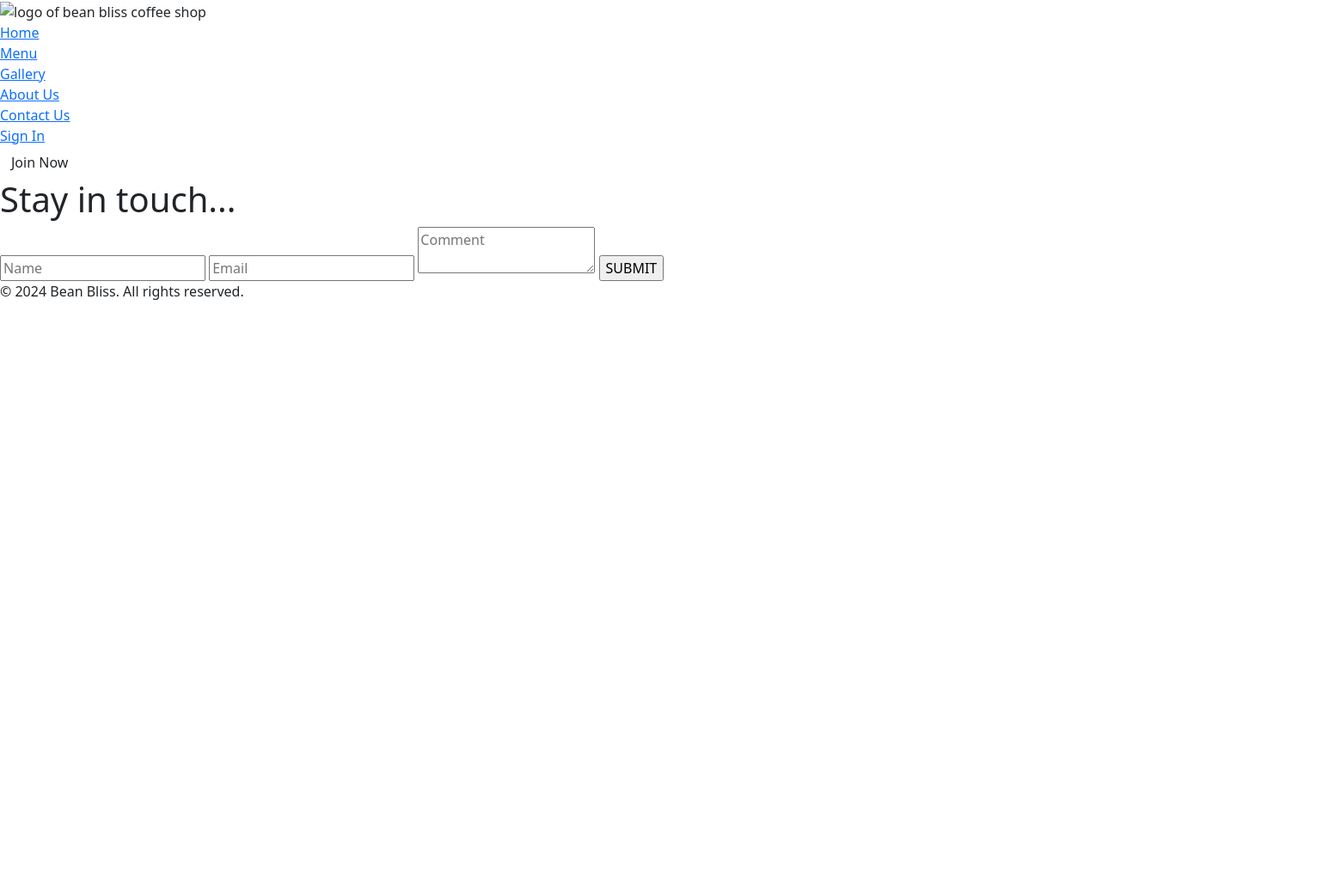
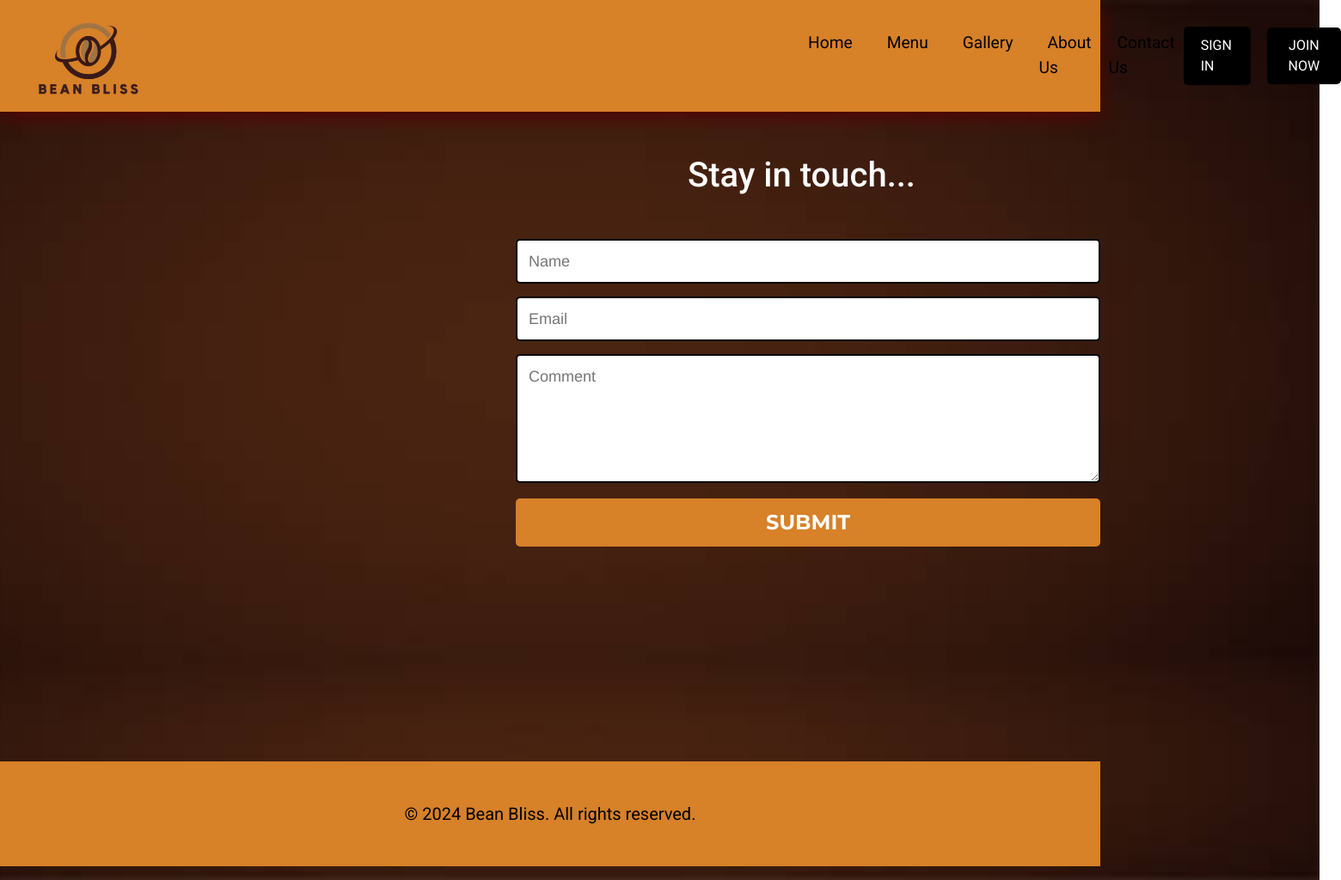
Before and after one commit to Zillehuma3212/final-project, a plain HTML site: page pages/contact-us/contact-us.html in a window 1280 px wide. Shown: the whole page at 86% size, 1560 px wide, since content can reach past the window. Before the commit the page ends 800 px from the top, so only its background shows below. Drawn offline with nearby package versions, Linux system fonts and the light colour scheme; the site is published under a folder, as on GitHub Pages, so addresses that start at the root find nothing; a web font is replaced by a local one.

Commit message:
final commit

```diff
--- a/pages/contact-us/contact-us.css
+++ b/pages/contact-us/contact-us.css
@@ -9,7 +9,7 @@
 }
 
 body {
-    background-image: url(/images/back.jpg);
+    background-image: url(../../images/back.jpg);
     background-repeat: no-repeat;
     background-size: cover;
     background-position: center;
--- a/pages/contact-us/contact-us.html
+++ b/pages/contact-us/contact-us.html
@@ -3,12 +3,12 @@
 <head>
     <meta charset="UTF-8">
     <meta name="viewport" content="width=device-width, initial-scale=1.0">
-    <link rel="stylesheet" href="/pages/contact-us/contact-us.css">
+    <link rel="stylesheet" href="../../pages/contact-us/contact-us.css">
     <link rel="stylesheet" href="https://cdnjs.cloudflare.com/ajax/libs/font-awesome/6.5.1/css/all.min.css">
     <link rel="stylesheet" href="https://unpkg.com/aos@next/dist/aos.css" />
     <link href="https://cdn.jsdelivr.net/npm/bootstrap@5.3.3/dist/css/bootstrap.min.css" rel="stylesheet" integrity="sha384-QWTKZyjpPEjISv5WaRU9OFeRpok6YctnYmDr5pNlyT2bRjXh0JMhjY6hW+ALEwIH" crossorigin="anonymous">
     <link href="https://cdnjs.cloudflare.com/ajax/libs/font-awesome/6.0.0-beta3/css/all.min.css" rel="stylesheet">
-    <link rel="shortcut icon" href="/images/logo.png" type="image/x-icon">
+    <link rel="shortcut icon" href="../../images/logo.png" type="image/x-icon">
     <title>Contact Us</title>
 </head>
 <body>
@@ -18,7 +18,7 @@
 
         <div class="logo">
             <div>
-                <img class="logo-img" src="/images/logo.png" alt="logo of bean bliss coffee shop">
+                <img class="logo-img" src="../../images/logo.png" alt="logo of bean bliss coffee shop">
         </div>
         </div>
 
@@ -26,18 +26,18 @@
             <div class="nav-container">
 
                 <div class="links">
-                    <div class="link menu-link" data-aos="fade-up" data-aos-duration="1200"><a href="/pages/main-page/index.html">Home</a></div>
-                    <div class="link menu-link" data-aos="fade-up" data-aos-duration="1200"><a href="/pages/menu/menu.html">Menu</a></div>
-                    <div class="link menu-link" data-aos="fade-up" data-aos-duration="1200" data-aos-delay="100"><a href="/pages/index.html">Gallery</a></div>
-                    <div class="link menu-link" data-aos="fade-up" data-aos-duration="1200" data-aos-delay="200"> <a href="/pages/about-us/about-us.html">About Us</a></div>
-                    <div class="link menu-link" data-aos="fade-up" data-aos-duration="1200" data-aos-delay="200"><a href="/pages/contact-us/contact-us.html">Contact Us</a></div>
+                    <div class="link menu-link" data-aos="fade-up" data-aos-duration="1200"><a href="../../pages/main-page/index.html">Home</a></div>
+                    <div class="link menu-link" data-aos="fade-up" data-aos-duration="1200"><a href="../../pages/menu/menu.html">Menu</a></div>
+                    <div class="link menu-link" data-aos="fade-up" data-aos-duration="1200" data-aos-delay="100"><a href="../../pages/index.html">Gallery</a></div>
+                    <div class="link menu-link" data-aos="fade-up" data-aos-duration="1200" data-aos-delay="200"> <a href="../../pages/about-us/about-us.html">About Us</a></div>
+                    <div class="link menu-link" data-aos="fade-up" data-aos-duration="1200" data-aos-delay="200"><a href="../../pages/contact-us/contact-us.html">Contact Us</a></div>
                 </div>
                 <div class="header-buttons">
                     <div class="btn-links link" data-aos="fade-up" data-aos-duration="1200" data-aos-delay="200">
-                      <a class="btn-specail" href="/pages/sign-in/sign-in.html">Sign In</a>
+                      <a class="btn-specail" href="../../pages/sign-in/sign-in.html">Sign In</a>
                     </div>
                     <div class="btn-links link" data-aos="fade-up" data-aos-duration="1200" data-aos-delay="200">
-                      <a class="btn" href="/pages/join-now/join-now.html">Join Now</a>
+                      <a class="btn" href="../../pages/join-now/join-now.html">Join Now</a>
                     </div>
 
                   </div>
--- a/pages/join-now/join-now.css
+++ b/pages/join-now/join-now.css
@@ -11,7 +11,7 @@ body{
     max-width: 1400;
     overflow-x:hidden ;
     font-family: system-ui, -apple-system, BlinkMacSystemFont, 'Segoe UI', Roboto, Oxygen, Ubuntu, Cantarell, 'Open Sans', 'Helvetica Neue', sans-serif;
-    background-image: url(/images/back.jpg);
+    background-image: url(../../images/back.jpg);
     background-repeat: no-repeat;
     background-size: cover;
     background-position: center;
--- a/pages/main-page/index.css
+++ b/pages/main-page/index.css
@@ -27,14 +27,17 @@ header{
     height: 130px;
     padding: 0;
     position: relative;
-    box-shadow: 0 8px 20px #520505;
-    z-index: 100;
+    box-shadow: 0 6px 15px #777777;
+    z-index: 1000;
+
 
 }
-#header-sticky{
+/* #header-sticky{
     position: sticky;
     top: 0;
-}
+
+
+} */
 .icon{
     width: 20px;
 }
--- a/pages/sign-in/sign-in.css
+++ b/pages/sign-in/sign-in.css
@@ -134,7 +134,7 @@ nav{
     min-height: 600px;
     padding: 4% 8%;
     display: flex;
-    background-image: url(/images/back.jpg);
+    background-image: url(../../images/back.jpg);
     background-repeat: no-repeat;
     background-size: cover;
     background-position: center;
```
Also changed, not shown: pages/about-us/about-us.html (+10 -10 lines), pages/join-now/join-now.html (+11 -11 lines), pages/main-page/index.html (+1 -1 lines), pages/sign-in/sign-in.html (+10 -10 lines).
